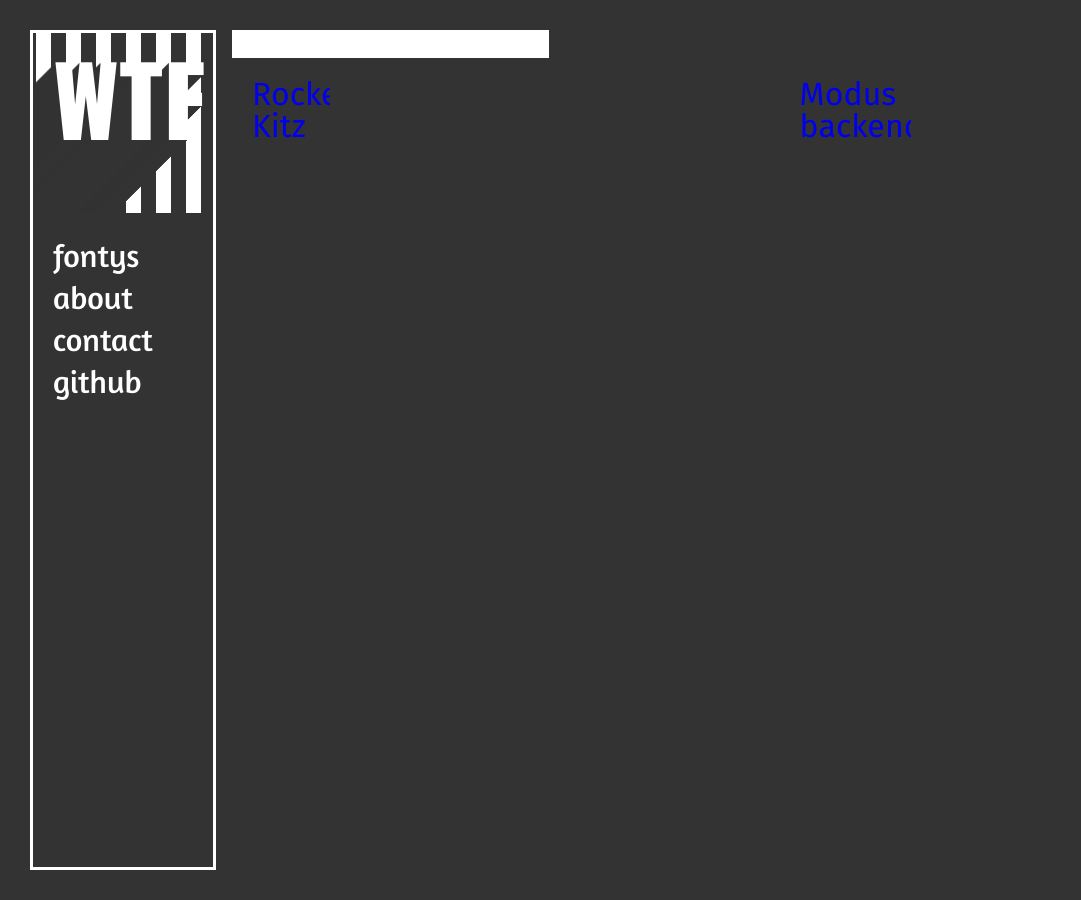
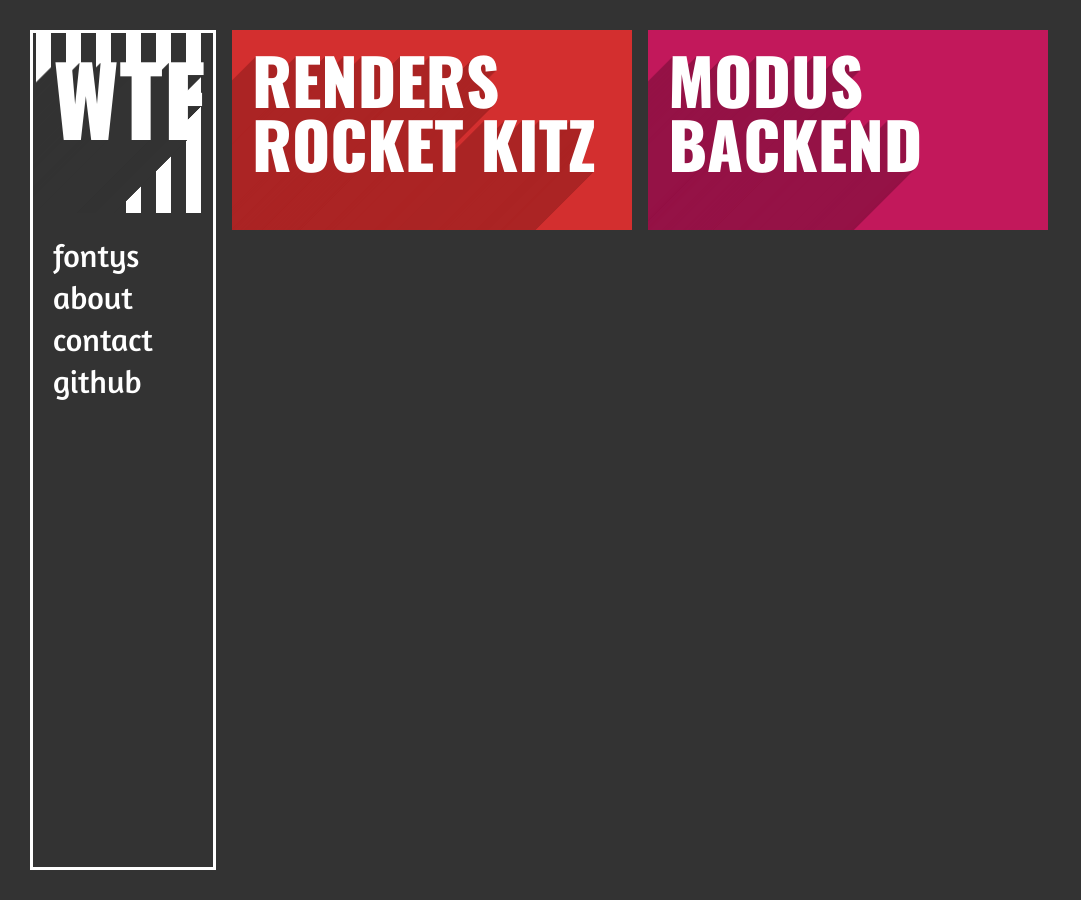
Before and after one commit to JasperStam/jasper-wtf, a Jekyll site: the page built from fontys/index.html, in a window 1280 px wide. Shown: the whole page, without its empty margins (0-1081 px from the left). Built offline with Jekyll 4.4.1, drawn with Linux system fonts in a browser that asks for light colours.

Commit message:
Continue styling..

```diff
--- a/_posts/2016-04-10-rocket-kitz.md
+++ b/_posts/2016-04-10-rocket-kitz.md
@@ -1,6 +1,6 @@
 ---
 layout: post
-title: Rocket Kitz
+title: Renders rocket kitz
 ---
 
 Blabla
--- a/fontys/index.html
+++ b/fontys/index.html
@@ -5,12 +5,14 @@ layout: default
 {% include sidebar.html %}
 
 <main class="section">
-    <input type="search" class="full-width search-main">
-    <div class="tags full-width"></div>
-    <div class="post-container">
+<!--     <input type="search" class="width-full search-main color-gray" placeholder="Filter op rubrics">
+    <div class="tags width-full"></div>
+ -->    <div class="post-container margin-top-30">
         {% for post in site.posts %}
-        <a href="{{ post.url }}">
-            <div class="post">{{ post.title }}</div>
+        <a href="{{ post.url }}" class="post bg-{% cycle
+        'red', 'pink', 'purple', 'deep-purple', 'indigo', 'blue', 'light-blue', 'cyan', 'teal',
+        'green', 'light-green', 'lime', 'yellow', 'amber', 'orange', 'deep-orange' %}">
+            <h3 class="text-uppercase text-big color-white drop">{{ post.title }}</h3>
         </a>
         {% endfor %}
     </div>
--- a/index.html
+++ b/index.html
@@ -2,12 +2,12 @@
 layout: default
 ---
 
-<header class="header header-big margin-top-100 color-white text-huge">
+<header class="header header-big margin-top-100 color-white border-white text-huge">
   <h1 class="drop-diagonal">JASPER.WTF</h1>
 </header>
 
 <div class="margin-top-30 flex flex-between font-amaranth">
     {% for item in site.data.navigation %}
-    <a class="color-gray text-big hover-black" href="{{ item.url }}">{{ item.title }}</a>
+    <a class="color-white text-big hover-black" href="{{ item.url }}">{{ item.title }}</a>
     {% endfor %}
 </div>
```
Also changed, not shown: me_irl/index.md (+1 -1 lines).
